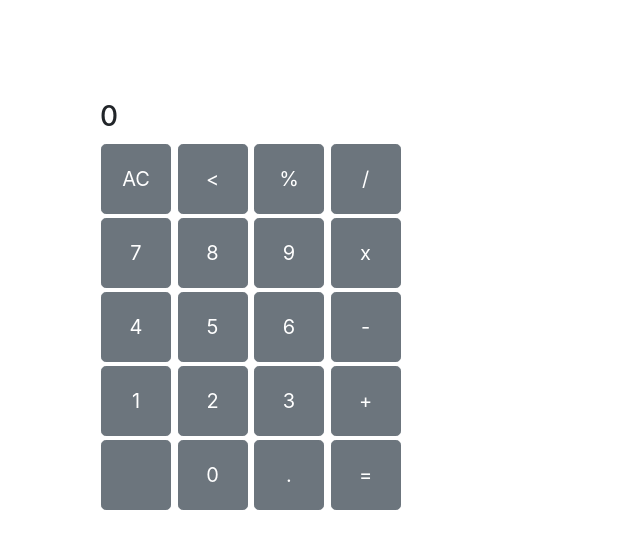
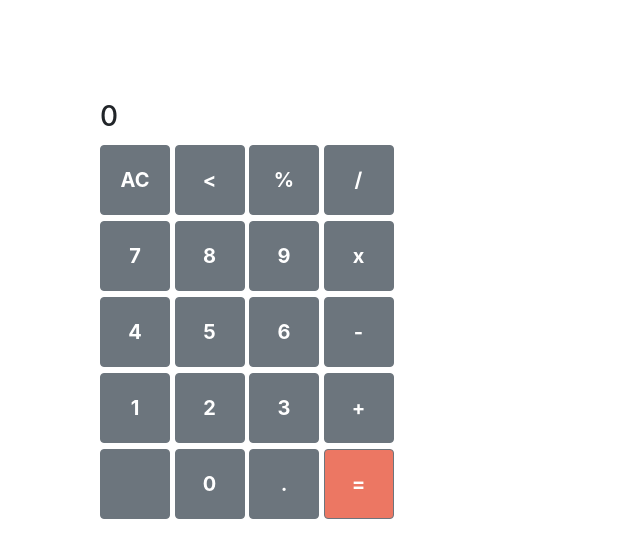
Before and after one commit to taibislamdipu/calculator, a plain HTML site: page index.html in a window 1280 px wide. Shown: the whole page, without its empty margins (0-640 px from the left). Drawn offline with nearby package versions, Linux system fonts and the light colour scheme.

Commit message:
number pad design done

```diff
--- a/index.html
+++ b/index.html
@@ -18,31 +18,31 @@
                 <h3>0</h3>
             </div>
             <div class="btn-keypad">
-                <button class="btn btn-secondary btn-lg">AC</button>
-                <button class="btn btn-secondary btn-lg">
+                <button class="btn btn-secondary">AC</button>
+                <button class="btn btn-secondary">
                     < </button>
-                        <button class="btn btn-secondary btn-lg">%</button>
-                        <button class="btn btn-secondary btn-lg">/</button>
+                        <button class="btn btn-secondary">%</button>
+                        <button class="btn btn-secondary">/</button>
                         <br>
-                        <button class="btn btn-secondary btn-lg">7</button>
-                        <button class="btn btn-secondary btn-lg">8</button>
-                        <button class="btn btn-secondary btn-lg">9</button>
-                        <button class="btn btn-secondary btn-lg">x</button>
+                        <button class="btn btn-secondary">7</button>
+                        <button class="btn btn-secondary">8</button>
+                        <button class="btn btn-secondary">9</button>
+                        <button class="btn btn-secondary">x</button>
                         <br>
-                        <button class="btn btn-secondary btn-lg">4</button>
-                        <button class="btn btn-secondary btn-lg">5</button>
-                        <button class="btn btn-secondary btn-lg">6</button>
-                        <button class="btn btn-secondary btn-lg">-</button>
+                        <button class="btn btn-secondary">4</button>
+                        <button class="btn btn-secondary">5</button>
+                        <button class="btn btn-secondary">6</button>
+                        <button class="btn btn-secondary">-</button>
                         <br>
-                        <button class="btn btn-secondary btn-lg">1</button>
-                        <button class="btn btn-secondary btn-lg">2</button>
-                        <button class="btn btn-secondary btn-lg">3</button>
-                        <button class="btn btn-secondary btn-lg">+</button>
+                        <button class="btn btn-secondary">1</button>
+                        <button class="btn btn-secondary">2</button>
+                        <button class="btn btn-secondary">3</button>
+                        <button class="btn btn-secondary">+</button>
                         <br>
-                        <button class="btn btn-secondary btn-lg"></button>
-                        <button class="btn btn-secondary btn-lg">0</button>
-                        <button class="btn btn-secondary btn-lg">.</button>
-                        <button class="btn btn-secondary btn-lg">=</button>
+                        <button class="btn btn-secondary "></button>
+                        <button class="btn btn-secondary ">0</button>
+                        <button class="btn btn-secondary ">.</button>
+                        <button id="equal" class="btn btn-secondary btn-equal">=</button>
             </div>
         </section>
     </main>
--- a/style.css
+++ b/style.css
@@ -3,8 +3,17 @@
 
 }
 
-button{
+.btn{
+    font-weight: bold;
+    font-size: 20px;
     width: 70px;
     height: 70px;
-    margin: 2px 1px;
+    margin: 3px 0px;
+  }
+
+.btn-equal{
+    background-color: rgb(236, 119, 99);
 }
+.btn-equal:hover{
+    background-color: tomato;
+}
```
